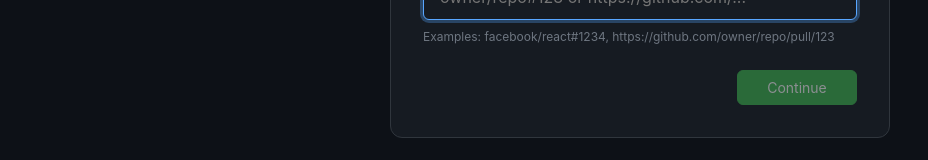
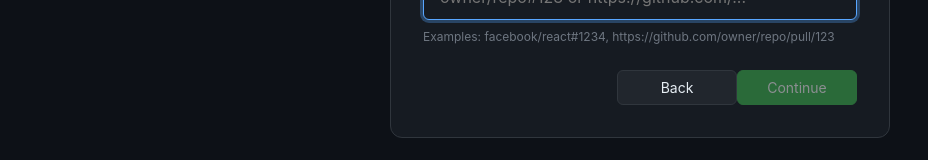
Before and after one commit to cfstout/gavel, a React (Vite) app: page / in a window 1280 px wide. Both pictures are taken after a click on the button "Or enter a PR manually". Shown: the part 462-622 px from the top of the page, without its empty margins (0-928 px from the left). Built offline with nearby package versions, Linux system fonts and the light colour scheme.

Commit message:
Add back button to manual PR input screen

```diff
--- a/src/renderer/App.tsx
+++ b/src/renderer/App.tsx
@@ -99,6 +99,10 @@ export default function App() {
     setScreen('persona-select')
   }, [setScreen])
 
+  const handlePRInputBack = useCallback(() => {
+    setScreen('inbox')
+  }, [setScreen])
+
   const handlePersonaBack = useCallback(() => {
     setScreen(enteredFromRef.current)
   }, [setScreen])
@@ -167,7 +171,7 @@ export default function App() {
         )
 
       case 'pr-input':
-        return <PRInput onNext={handlePRInputNext} />
+        return <PRInput onNext={handlePRInputNext} onBack={handlePRInputBack} />
 
       case 'persona-select':
         return (
--- a/src/renderer/components/PRInput.tsx
+++ b/src/renderer/components/PRInput.tsx
@@ -4,9 +4,10 @@ import './PRInput.css'
 
 interface PRInputProps {
   onNext: () => void
+  onBack: () => void
 }
 
-export function PRInput({ onNext }: PRInputProps) {
+export function PRInput({ onNext, onBack }: PRInputProps) {
   const { prRef, setPRRef, setPRData, setError, error } = useReviewStore()
   const [isLoading, setIsLoading] = useState(false)
   const [localError, setLocalError] = useState<string | null>(null)
@@ -83,6 +84,9 @@ export function PRInput({ onNext }: PRInputProps) {
         )}
 
         <div className="pr-input-actions">
+          <button type="button" onClick={onBack} disabled={isLoading}>
+            Back
+          </button>
           <button
             type="submit"
             className="primary"
```
